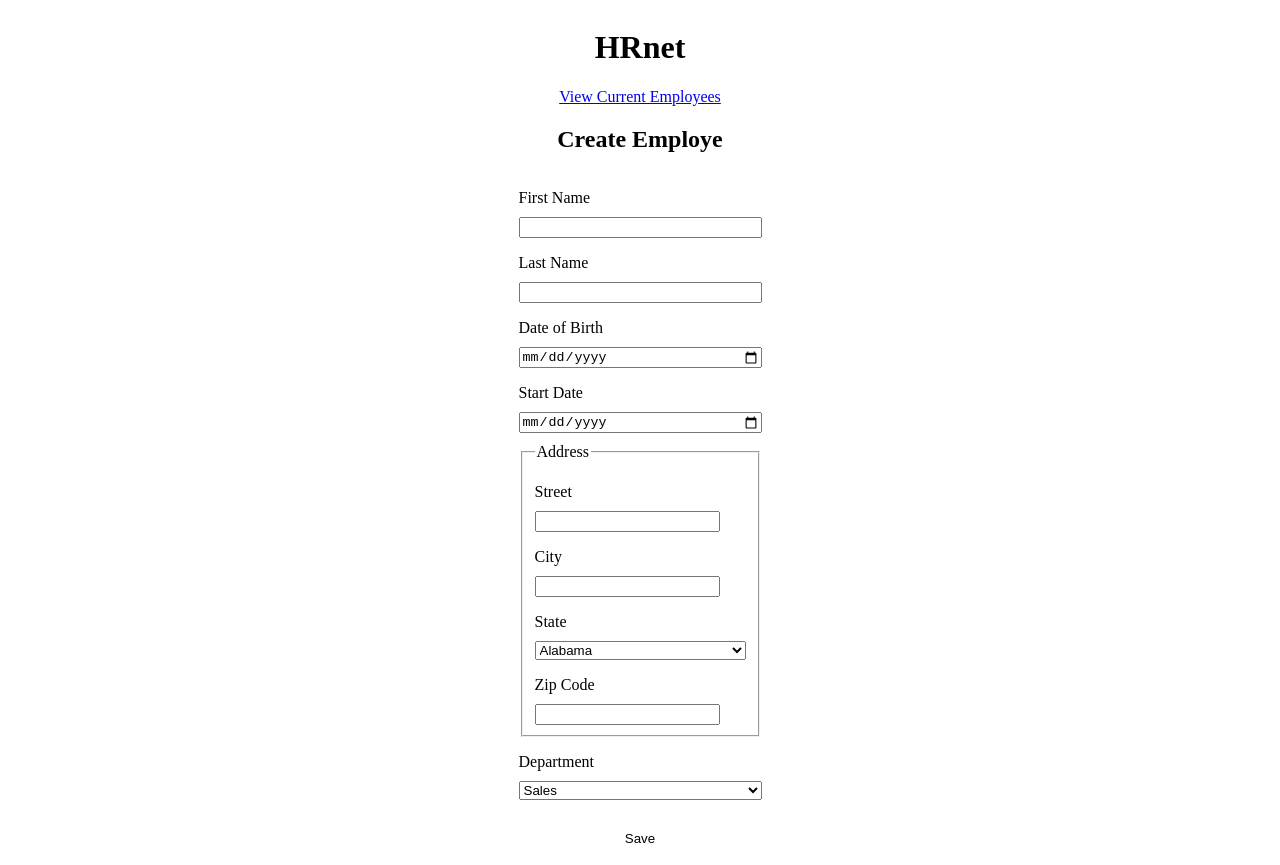
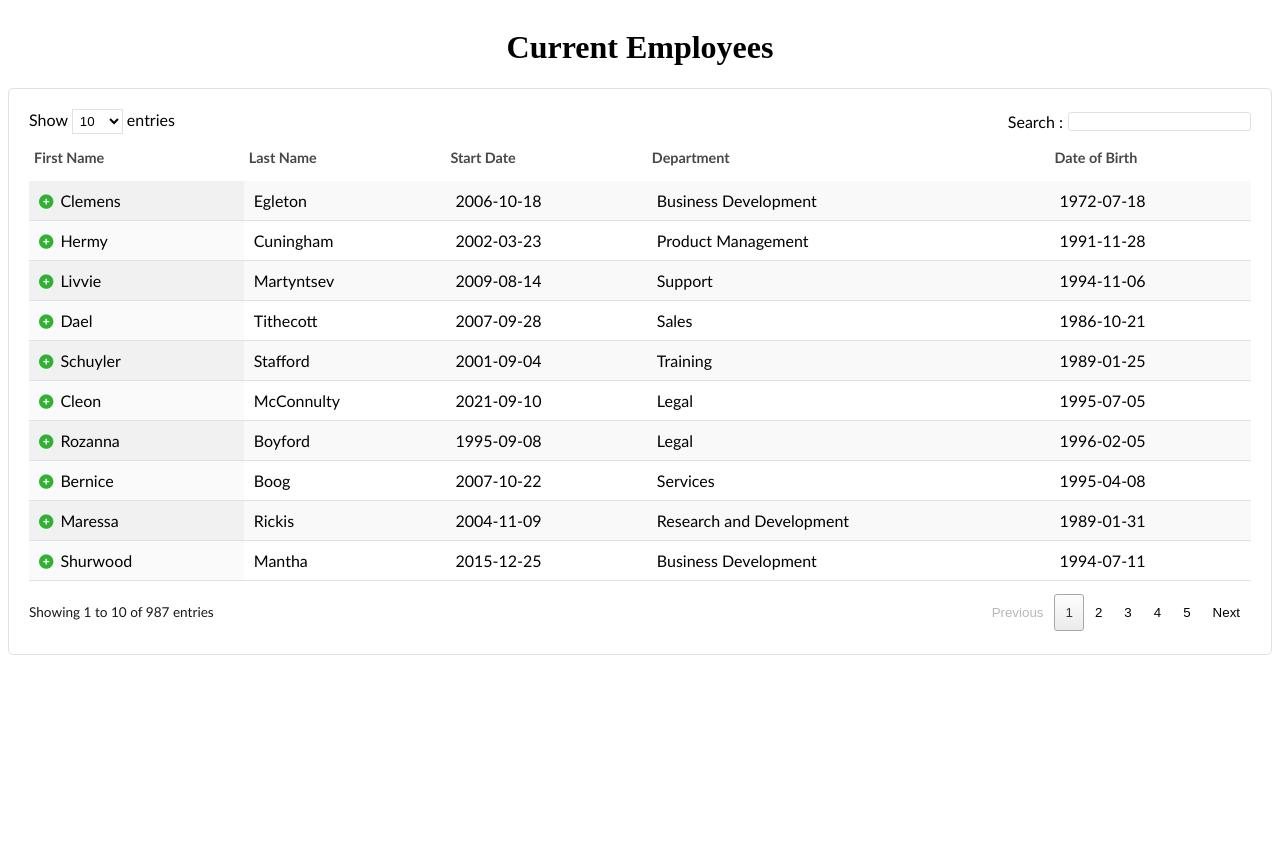
Before and after one commit to geo-tp/HRnet-Data-Table, a React (Create React App) app: page / in a window 1280 px wide. After the commit the page ends 800 px from the top, so only its background shows below. Built offline with nearby package versions, Linux system fonts and the light colour scheme.

Commit message:
remove console log and add keys to map components

```diff
--- a/public/css/style.css
+++ b/public/css/style.css
@@ -161,6 +161,9 @@ button:hover {
   .datatable-pagination {
     flex-direction: column-reverse;
   }
+  .datatable-pagination button {
+    padding: 5px;
+  }
 }
 
 .datatable-body tr {
--- a/sass/components/_datatable-pagination.scss
+++ b/sass/components/_datatable-pagination.scss
@@ -43,5 +43,9 @@
 
   @include tablet-design {
     flex-direction: column-reverse;
+
+    & button {
+      padding: 5px;
+    }
   }
 }
--- a/src/App.tsx
+++ b/src/App.tsx
@@ -10,7 +10,7 @@ function App() {
       <Provider store={store}>
         <BrowserRouter>
           <Routes>
-            <Route path="/" element={<HomePage />} />
+            <Route path="/" element={<EmployeesPage />} />
             <Route path="/employees" element={<EmployeesPage />} />
           </Routes>
         </BrowserRouter>
--- a/src/components/DataTableBody.tsx
+++ b/src/components/DataTableBody.tsx
@@ -26,6 +26,7 @@ export const DataTableBody = (props: { dataset: any[] }) => {
 
         const components = [
           <DataTableRow
+            key={`datatable-row-${index}`}
             row={row}
             changeDropDownState={changeDropDownState}
             index={index}
@@ -35,7 +36,12 @@ export const DataTableBody = (props: { dataset: any[] }) => {
 
         // if index is in list, dropdown must be displayed
         if (dropDownIsOpen) {
-          components.push(<DatabatableDropDown row={row} />);
+          components.push(
+            <DatabatableDropDown
+              key={`datatable-row-dropdown-${index}`}
+              row={row}
+            />
+          );
         }
 
         return components;
--- a/src/components/DataTableDropDown.tsx
+++ b/src/components/DataTableDropDown.tsx
@@ -9,8 +9,8 @@ export const DatabatableDropDown = (props: {
     <tr className="datatable-dropdown">
       <td colSpan={4}>
         <ul>
-          {keys.map((key) => (
-            <li>
+          {keys.map((key, index) => (
+            <li key={`datatable-dropdown-${index}`}>
               <span>{key}</span>
               <span>{props.row[key]}</span>
             </li>
--- a/src/components/DataTablePagination.tsx
+++ b/src/components/DataTablePagination.tsx
@@ -22,7 +22,6 @@ export const DataTablePagination = (props: {
 
     let startIndex = 1;
     let endIndex = pageCount - 1;
-    console.log(pageNumbers);
 
     if (pageCount > 10) {
       startIndex = Math.max(1, props.pageIndex - 2);
@@ -62,8 +61,9 @@ export const DataTablePagination = (props: {
           Previous
         </button>
         <div className="datatable-pagination__buttons__pages">
-          {pageNumbers.map((pageNumber) => (
+          {pageNumbers.map((pageNumber, index) => (
             <button
+              key={`datatable-page-button-${index}`}
               className={
                 props.pageIndex === pageNumber - 1
                   ? "datatable-pagination__buttons__pages__selected"
```
Also changed, not shown: 1 other file (tests, documents, lock files or other folders).
